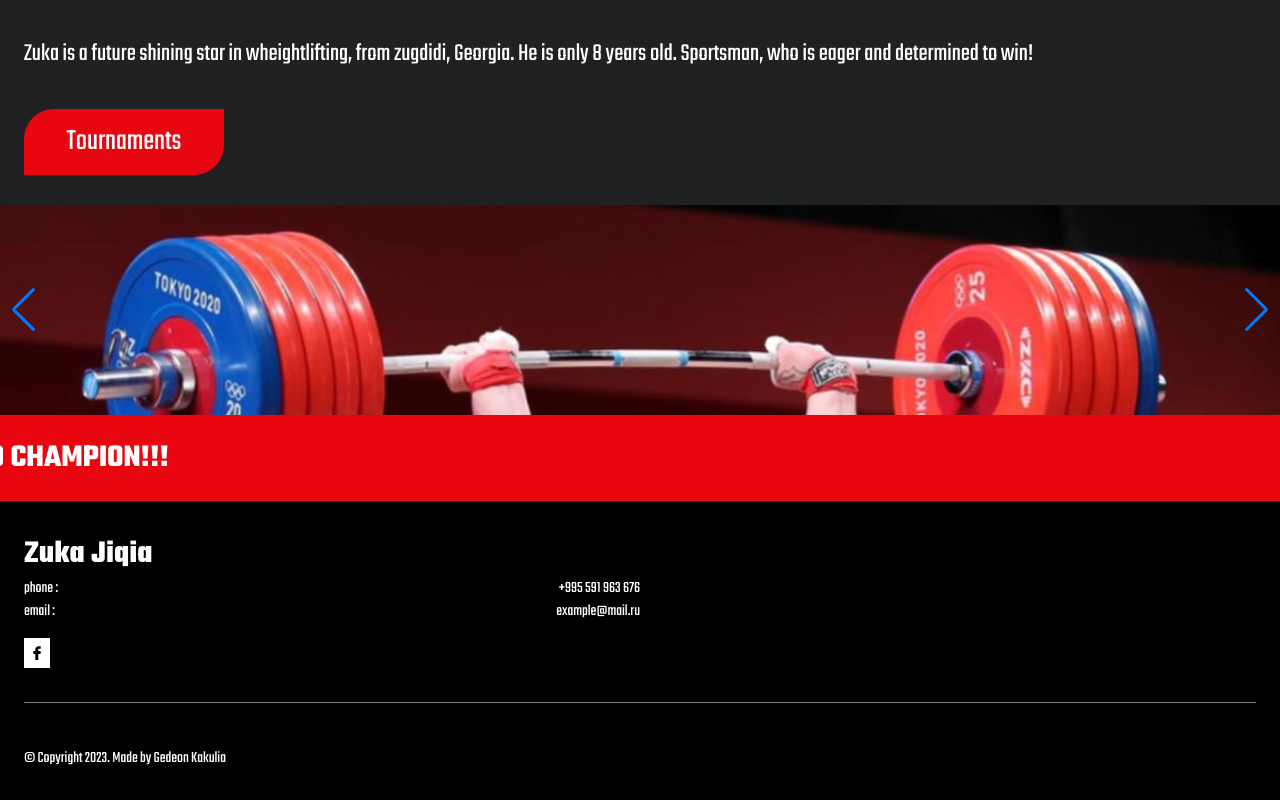
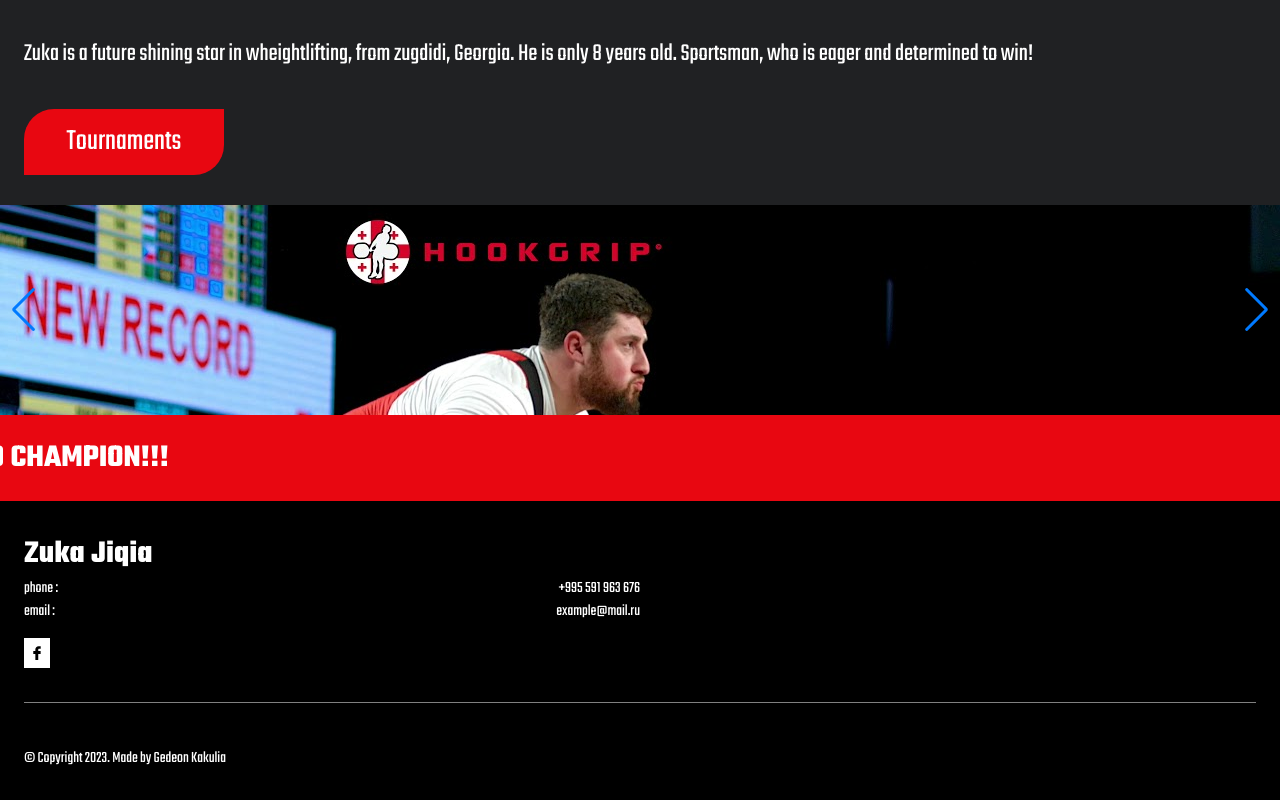
Before and after one commit to Milltiades/Zuka-s-Page, a React (Vite) app: page / in a window 1280 px wide. Shown: the part 753-1553 px from the top of the page. Built offline with nearby package versions, Linux system fonts and the light colour scheme.

Commit message:
almost done

```diff
--- a/src/App.tsx
+++ b/src/App.tsx
@@ -3,7 +3,6 @@ import { useDispatch, useSelector } from 'react-redux'
 import { Route, Routes, useNavigate } from 'react-router-dom'
 import Backgroundcomponent from './components/Backgroundcomponent'
 import FooterComponent from './components/FooterComponent'
-import GalleryComponent from './components/GalleryComponent'
 import GlobalStylesComponent from './components/GlobalStylesComponent'
 import HeaderComponent from './components/HeaderComponent'
 import MenuComponent from './components/MenuComponent'
@@ -26,9 +25,7 @@ console.log(name)
         <Route path='/' element={<Backgroundcomponent refHome={refHome} navigate={navigate} refAbout={refAbout}/>}/>
         <Route path='/movies' element={<MoviesComponent />}/>
         <Route path='/menu' element={<MenuComponent refHome={refHome} refAbout={refAbout} navigate={navigate} dispatch={dispatch}/>}/>
-
       </Routes>
-
       <FooterComponent name={name}/>
 
 
--- a/src/components/SwiperComponent.tsx
+++ b/src/components/SwiperComponent.tsx
@@ -26,13 +26,13 @@ const SwiperComponent = () => {
         <Img src="./assets/zuka.jpg" alt="zuka1" />
       </SwiperSlide>
       <SwiperSlide>
-        <Img src="./assets/zuka.jpg" alt="zuka2" />
+        <Img src="./assets/zuka2.jpg" alt="zuka2" />
       </SwiperSlide>
       <SwiperSlide>
-        <Img src="./assets/zuka.jpg" alt="zuka3" />
+        <Img src="./assets/zuka3.jpg" alt="zuka3" />
       </SwiperSlide>
       <SwiperSlide>
-        <Img src="./assets/zuka.jpg" alt="zuka4" />
+        <Img src="./assets/zuka2.jpg" alt="zuka4" />
       </SwiperSlide>
 
     </Swiper>
```
Also changed, not shown: src/components/GalleryComponent.tsx (deleted, +0 -40 lines).
